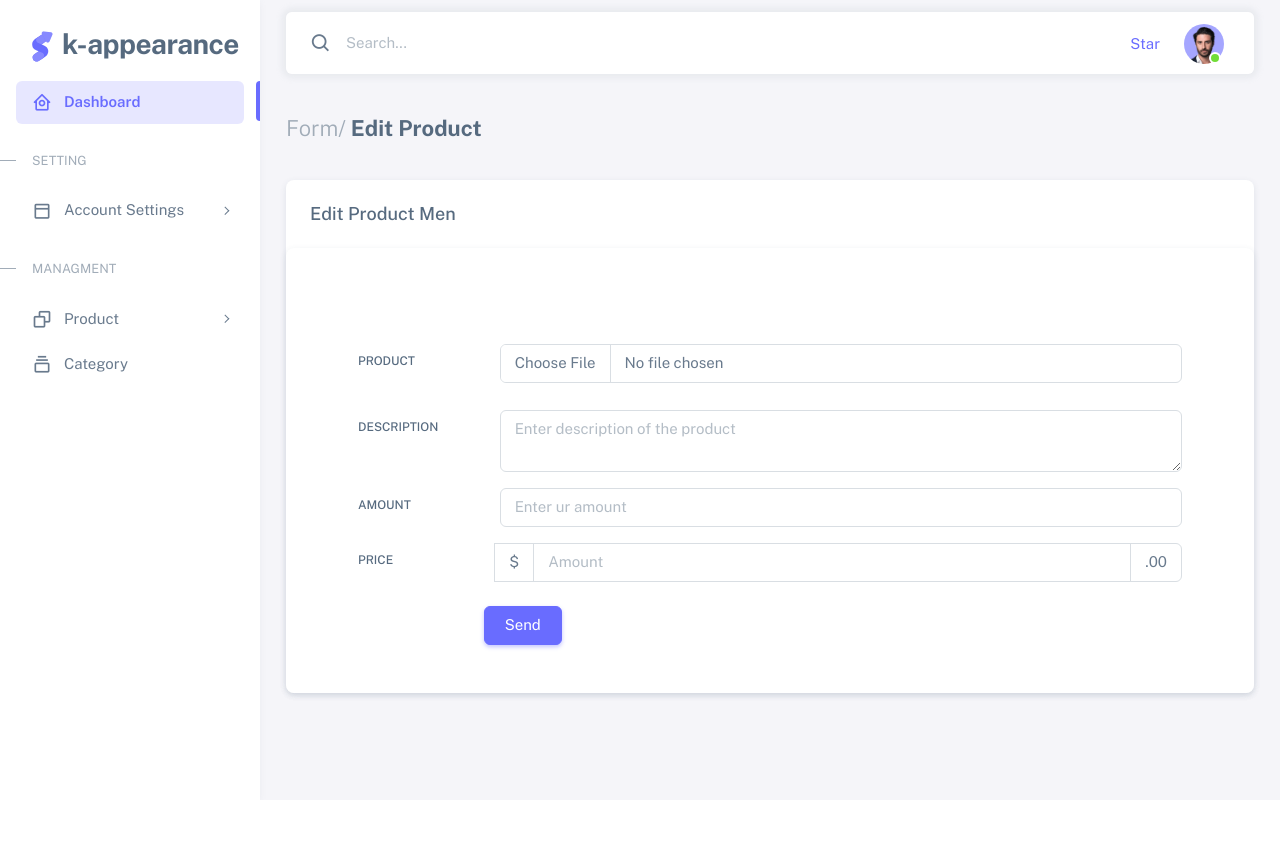
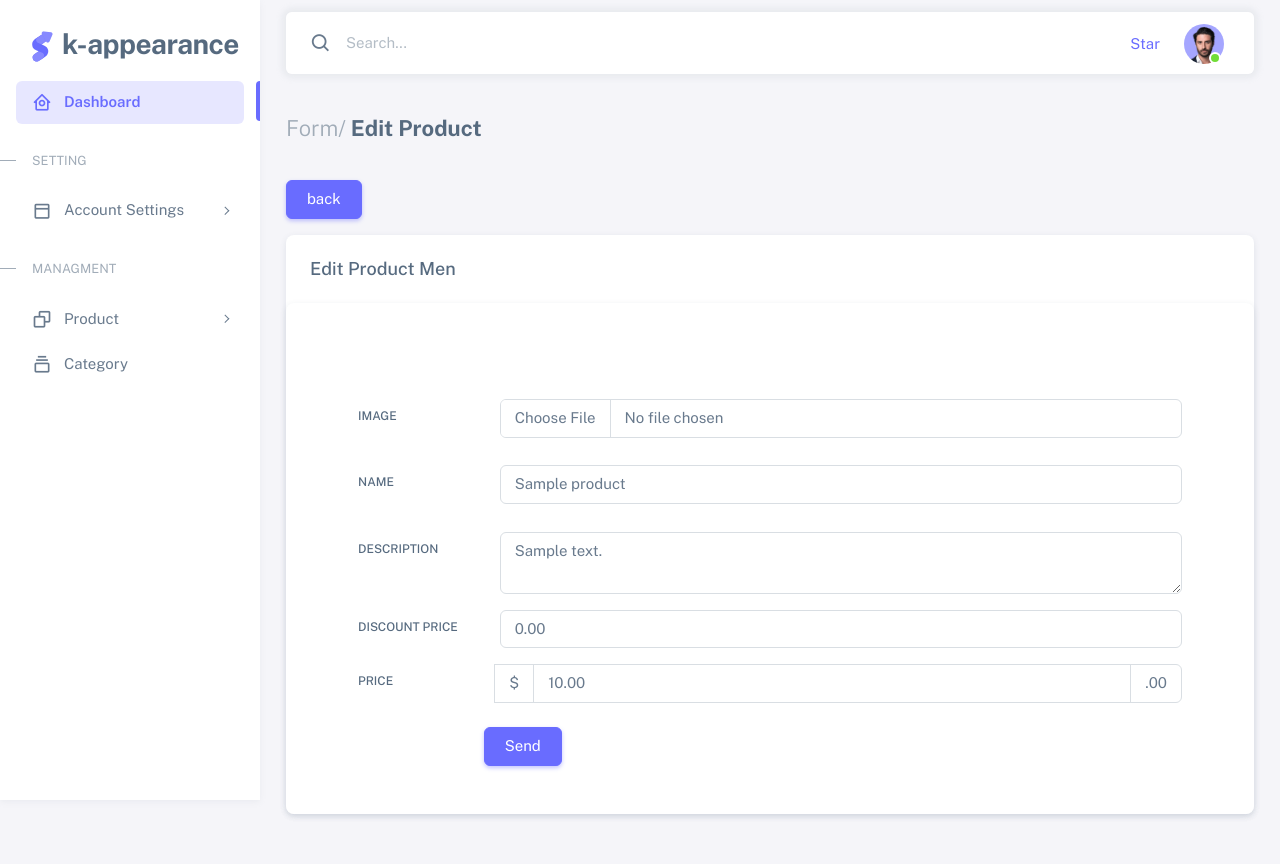
Before and after one commit to anasjabellah/kappearance, a Laravel app: page /products/1/edit in a window 1280 px wide. Before the commit the page ends 800 px from the top, so only its background shows below. Run offline with Laravel 9, Linux system fonts and the light colour scheme; tables that the repository leaves empty hold one stand-in row (values such as "Sample post").

Commit message:
EDIT SHOW IN PAGE PRODUCT

```diff
--- a/app/Http/Controllers/productController.php
+++ b/app/Http/Controllers/productController.php
@@ -23,6 +23,35 @@ class productController extends Controller
 
     }
 
+
+    public function store(Request $request)
+    {
+        $request->validate([
+            'category_id' => 'required',
+            'name' => 'required',
+            'description' => 'required',
+            'image' => 'required|image|mimes:jpg,png,jpeg,gif,svg|max:2048',
+            'price' => 'required',
+            'discount_price' => 'required',
+        ]);
+
+        $input = $request->all();
+
+        if ($image = $request->file('image')) {
+            $destinationPath = 'images/';
+            $profileImage = date('YmdHis') . "." . $image->getClientOriginalExtension();
+            $image->move($destinationPath, $profileImage);
+            $input['image'] = "$profileImage";
+        }
+
+        Product::create($input);
+
+        return redirect()->route('products.index')
+                ->with('success','Product has been created successfully.');
+    }
+
+
+
     public function show(Product $Product)
     {
         return view('products.show',compact('Product'));
@@ -35,5 +64,50 @@ class productController extends Controller
     }
 
 
+    //  update categories
+    public function update(Request $request, Product $Product)
+    {
+        $request->validate([
+            'category_id' => 'required',
+            'name' => 'required',
+            'description' => 'required',
+            'image' => 'required|image|mimes:jpg,png,jpeg,gif,svg|max:2048',
+            'price' => 'required',
+            'discount_price' => 'required',
+        ]);
+
+
+        $input = $request->all();
+
+        if ($image = $request->file('image')) {
+            $destinationPath = 'images/';
+            $profileImage = date('YmdHis') . "." . $image->getClientOriginalExtension();
+            $image->move($destinationPath, $profileImage);
+            $input['image'] = "$profileImage";
+        } else {
+            unset($input['image']);
+        }
+
+        $Product->update($input);
+
+        return redirect()->route('products.index')
+                ->with('success','Category updated successfully');
+    }
+
+
+
+
+        //
+        // delet Category
+    //
+    public function destroy(Product $Product)
+    {
+        $Product->delete();
+
+        return redirect()->route('products.index')
+                ->with('success','product has been deleted successfully');
+    }
+
+
 
 }
--- a/resources/views/products/edit.blade.php
+++ b/resources/views/products/edit.blade.php
@@ -253,6 +253,7 @@
 
             <div class="container-xxl flex-grow-1 container-p-y">
               <h4 class="fw-bold py-3 mb-4"><span class="text-muted fw-light">Form/</span> Edit  Product</h4>
+              <a href="{{ url('/products') }}" class="btn btn-primary text-bg-dark mb-3">back</a>
 
               <!-- Basic Layout & Basic with Icons -->
 <div class="row">
@@ -267,36 +268,52 @@
          <div class="col-xxl">
             <div class="card p-5">
               <div class="card-header d-flex align-items-center justify-content-between">
-
               </div>
               <div class="card-body">
-                <form>
+
+                <form action="{{ route('products.update', $Product->id ) }}" method="POST" enctype="multipart/form-data">
+                    @csrf
+                    @method('PUT')
+
+
+                    <input name="category_id" value="{{ $Product->category_id }}" type="hidden"/>
+
                     <div class="row mb-3">
-                        <label class="col-sm-2 col-form-label mb-3" for="basic-default-company">Product</label>
+                        <label class="col-sm-2 col-form-label mb-3" for="basic-default-company">image</label>
                         <div class="col-sm-10">
-                            <input class="form-control" type="file" id="formFile" />
+                            <input name="image" class="form-control" type="file" id="formFile" value="{{ $Product->image}}" />
+                        </div>
+                    </div>
+
+                    <div class="row mb-3">
+                        <label class="col-sm-2 col-form-label mb-3" for="basic-default-company">name</label>
+                        <div class="col-sm-10">
+                            <input name="name" class="form-control" type="text" id="formFile" value="{{ $Product->name}}" />
                         </div>
                     </div>
 
                   <div class="row mb-3">
-                    <label class="col-sm-2 col-form-label" for="basic-default-message">Description</label>
+                    <label class="col-sm-2 col-form-label" for="basic-default-message">description</label>
                     <div class="col-sm-10">
                       <textarea
                         id="basic-default-message"
                         class="form-control"
                         placeholder="Enter description of the product"
-                      ></textarea>
+                        name="description"
+                      >{{ $Product->description }}</textarea>
                     </div>
                   </div>
                   <div class="row mb-3">
-                    <label class="col-sm-2 col-form-label" for="basic-default-email">Amount</label>
+                    <label class="col-sm-2 col-form-label" for="basic-default-email">discount price</label>
                     <div class="col-sm-10">
                       <div class="input-group input-group-merge">
                         <input
                           type="number"
                           id="basic-default-email"
                           class="form-control"
-                          placeholder="Enter ur amount"/>
+                          placeholder="Enter ur amount" value="{{ $Product->discount_price }}"
+                          name="discount_price"
+                          />
 
                       </div>
                     </div>
@@ -310,6 +327,8 @@
                       class="form-control"
                       placeholder="Amount"
                       aria-label="Amount (to the nearest dollar)"
+                      value="{{ $Product->price }}"
+                      name="price"
                     />
                     <span class="input-group-text">.00</span>
                   </div>
@@ -324,12 +343,4 @@
             </div>
           </div>
 
-
-
-
-          </form>
-        </div>
-      </div>
-    </div>
-
 @endsection
--- a/resources/views/products/show.blade.php
+++ b/resources/views/products/show.blade.php
@@ -211,7 +211,10 @@
 
            <!-- Basic Bootstrap Table -->
            <div class="container-xxl flex-grow-1 container-p-y">
+
+
             <h4 class="fw-bold py-3 mb-4"><span class="text-muted fw-light">Table /</span> Product</h4>
+            <a href="{{ url('/products') }}" class="btn btn-primary text-bg-dark mb-3">back</a>
             <div class="card">
               <h5 class="card-header"> Show Product </h5>
               <div class="content p-5">
```
Also changed, not shown: resources/views/products/create.blade.php (+9 -3 lines), public/images/20220719155515.jpg (added), public/images/20220719155611.jpg (added).
